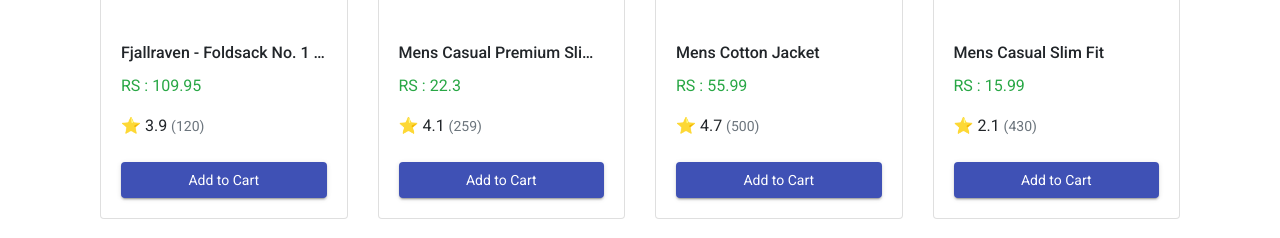
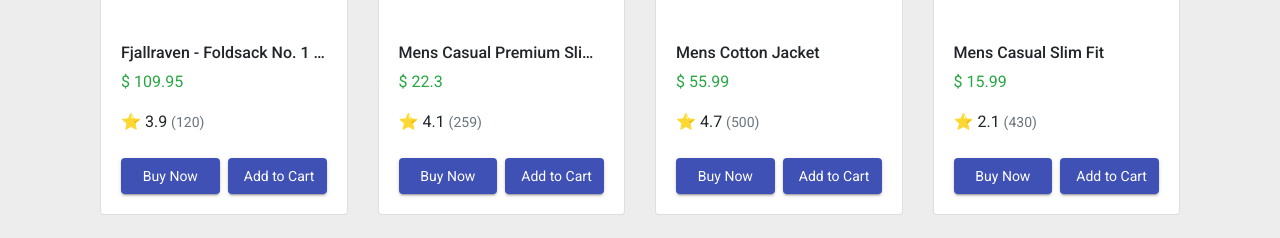
Before and after one commit to purushottampachange/secProject, an Angular app: page / in a window 1280 px wide. Shown: the part 258-496 px from the top of the page. Built offline with nearby package versions, Linux system fonts and the light colour scheme.

Commit message:
added some functionality

```diff
--- a/src/app/product/product.component.html
+++ b/src/app/product/product.component.html
@@ -1,40 +1,39 @@
-
 <div class="container mt-4">
   <div class="row">
-    <div
-      class="col-sm-6 col-md-4 col-lg-3 mb-4"
-      *ngFor="let product of prodArr"
-    >
+    <div class="col-sm-6 col-md-4 col-lg-3 mb-4" *ngFor="let product of prodArr">
       <div class="card h-100 prodCard">
-        <img
-          [src]="product.image"
-          class="card-img-top p-3"
-          [alt]="product.title"
-        />
+        <img [src]="product.image" class="card-img-top p-3" [alt]="product.title" />
 
         <p class="p-2 prodDesc">
-            {{product.description}}
+          {{product.description}}
         </p>
 
         <div class="card-body">
-          <h6 class="card-title text-truncate">
+          <h6>
             {{ product.title }}
           </h6>
 
           <p class="text-success">
-            RS : {{ product.price }}
+             $ {{ product.price }}
           </p>
 
           <p class="mb-2">
-              ⭐ {{ product.rating.rate }}
-            <small class="text-muted">
+            ⭐ {{ product.rating.rate }}
+            <small class="text-secondary">
               ({{ product.rating.count }})
             </small>
           </p>
 
-          <button class="btn btn-sm btn-block mt-3" mat-raised-button color="primary">
-            Add to Cart
-          </button>
+          <div class="d-flex justify-content-between">
+            <button class="btn btn-sm btn-block mt-3 mr-2" mat-raised-button color="primary">
+              Buy Now
+            </button>
+
+            <button class="btn btn-sm btn-block mt-3" mat-raised-button color="primary">
+              Add to Cart
+            </button>
+          </div>
+
         </div>
       </div>
     </div>
--- a/src/app/product/product.component.scss
+++ b/src/app/product/product.component.scss
@@ -12,3 +12,22 @@
     text-overflow: ellipsis;
     white-space: nowrap;
 }
+
+.prodCard{
+
+    transition: all .4s ease-in-out;
+
+}
+
+.prodCard:hover{
+
+     box-shadow: 5px 10px 10px #888888;
+     transform: scale(1.001);
+}
+
+.prodCard .card-body h6{
+
+    overflow: hidden;
+    text-overflow: ellipsis;
+    white-space: nowrap;
+}
--- a/src/styles.scss
+++ b/src/styles.scss
@@ -1,4 +1,8 @@
 /* You can add global styles to this file, and also import other style files */
 
 html, body { height: 100%; }
-body { margin: 0; font-family: Roboto, "Helvetica Neue", sans-serif; }
+body { margin: 0; font-family: Roboto, "Helvetica Neue", sans-serif;
+
+    background-color: #ededed;
+
+}
```
